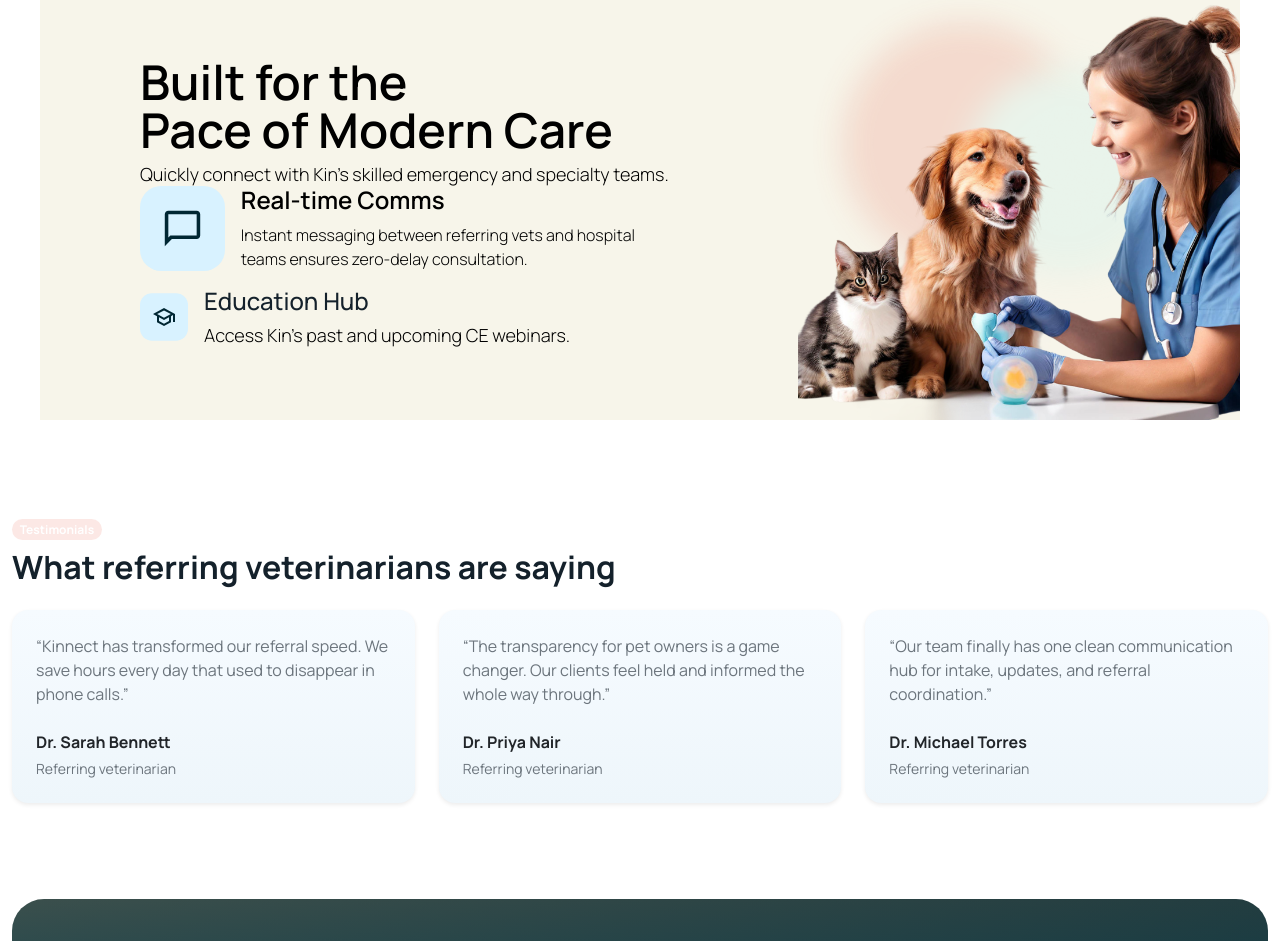
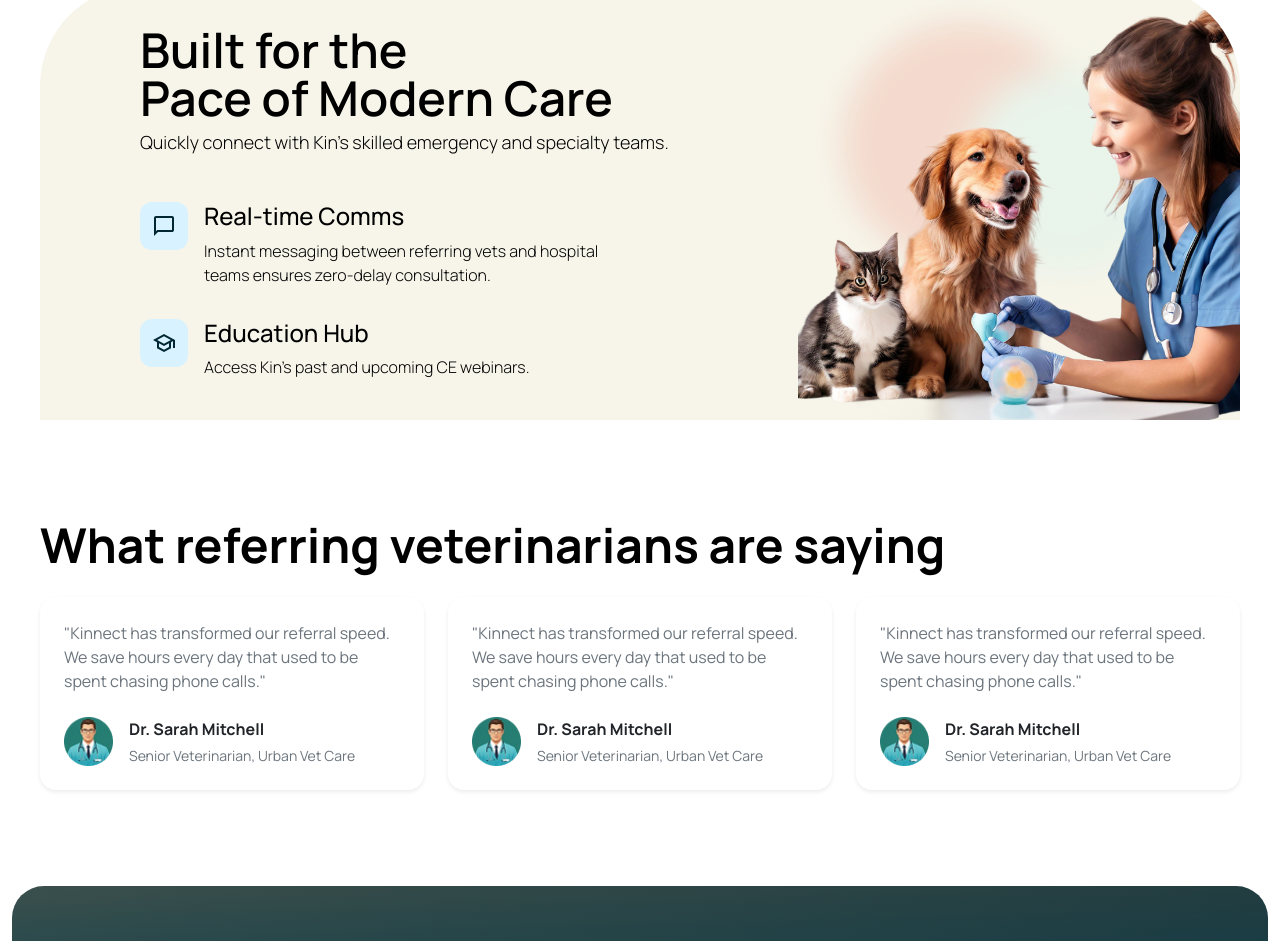
Before and after one commit to vijay7141/kinnet, a Next.js app: page / in a window 1280 px wide. Shown: the part 2355-3296 px from the top of the page. Built offline with nearby package versions, Linux system fonts and the light colour scheme.

Commit message:
home page

```diff
--- a/app/(static)/page.tsx
+++ b/app/(static)/page.tsx
@@ -1,22 +1,4 @@
 import Link from "next/link";
-
-const testimonials = [
-  {
-    quote:
-      "Kinnect has transformed our referral speed. We save hours every day that used to disappear in phone calls.",
-    author: "Dr. Sarah Bennett",
-  },
-  {
-    quote:
-      "The transparency for pet owners is a game changer. Our clients feel held and informed the whole way through.",
-    author: "Dr. Priya Nair",
-  },
-  {
-    quote:
-      "Our team finally has one clean communication hub for intake, updates, and referral coordination.",
-    author: "Dr. Michael Torres",
-  },
-];
 
 export default function HomePage() {
   return (
@@ -124,16 +106,16 @@ export default function HomePage() {
                 <p>Quickly connect with Kin's skilled emergency and specialty teams.</p>
 
                 <div className="d-grid gap-3">
-                    <div className="d-flex align-items-top gap-3">
+                    <div className="d-flex align-items-start gap-3 mt-5">
                         <img src="icn/real-time.svg" alt="Real-time Comms" />
                         <div className="care-bx">
                         <h4>Real-time Comms</h4>
                           <p className="mb-0">Instant messaging between referring vets and hospital <br />teams ensures zero-delay consultation.</p>
                         </div>
                     </div>
-                    <div className="d-flex align-items-top gap-3">
+                    <div className="d-flex align-items-start gap-3 mt-3">
                         <img src="icn/edu-hub.svg" alt="Real-time Comms" />
-                        <div>
+                        <div className="care-bx">
                         <h4>Education Hub</h4>
                           <p className="mb-0 ">Access Kin's past and upcoming CE webinars.</p>
                         </div>
@@ -149,13 +131,10 @@ export default function HomePage() {
         </div>
       </section>
 
-      <section className="py-5">
-        <div className="container-xxl">
+      <section className="testi-mon py-5">
+        <div className="container-fluid">
           <div className="d-flex flex-column flex-lg-row justify-content-between align-items-lg-end gap-3 mb-4">
             <div>
-              <span className="badge rounded-pill kinnect-badge mb-2">
-                Testimonials
-              </span>
               <h2 className="fw-bold mb-0">
                 What referring veterinarians are saying
               </h2>
@@ -163,21 +142,54 @@ export default function HomePage() {
           </div>
 
           <div className="row g-4">
-            {testimonials.map((testimonial) => (
-              <div key={testimonial.author} className="col-md-6 col-xl-4">
+              <div className="col-md-4 col-xl-4">
                 <div className="card h-100 border-0 shadow-sm rounded-4 p-4 kinnect-quote-card">
                   <p className="text-secondary mb-4">
-                    &ldquo;{testimonial.quote}&rdquo;
+                    "Kinnect has transformed our referral speed. We save hours every day that used to be spent chasing phone calls."
                   </p>
-                  <div className="mt-auto">
-                    <p className="fw-bold text-dark mb-1">{testimonial.author}</p>
+                  <div className="mt-auto d-flex gap-3">
+                    <img src="avatar-1.png" alt="Kinnect" className="img-fluid"/>
+                    <div >
+                    <p className="fw-bold text-dark mb-1">Dr. Sarah Mitchell</p>
                     <p className="small text-secondary mb-0">
-                      Referring veterinarian
+                      Senior Veterinarian, Urban Vet Care
                     </p>
+                    </div>
                   </div>
                 </div>
               </div>
-            ))}
+              <div className="col-md-4 col-xl-4">
+                <div className="card h-100 border-0 shadow-sm rounded-4 p-4 kinnect-quote-card">
+                  <p className="text-secondary mb-4">
+                    "Kinnect has transformed our referral speed. We save hours every day that used to be spent chasing phone calls."
+                  </p>
+                  <div className="mt-auto d-flex gap-3">
+                    <img src="avatar-1.png" alt="Kinnect" className="img-fluid"/>
+                    <div >
+                    <p className="fw-bold text-dark mb-1">Dr. Sarah Mitchell</p>
+                    <p className="small text-secondary mb-0">
+                      Senior Veterinarian, Urban Vet Care
+                    </p>
+                    </div>
+                  </div>
+                </div>
+              </div>
+              <div className="col-md-4 col-xl-4">
+                <div className="card h-100 border-0 shadow-sm rounded-4 p-4 kinnect-quote-card">
+                  <p className="text-secondary mb-4">
+                    "Kinnect has transformed our referral speed. We save hours every day that used to be spent chasing phone calls."
+                  </p>
+                  <div className="mt-auto d-flex gap-3">
+                    <img src="avatar-1.png" alt="Kinnect" className="img-fluid"/>
+                    <div >
+                    <p className="fw-bold text-dark mb-1">Dr. Sarah Mitchell</p>
+                    <p className="small text-secondary mb-0">
+                      Senior Veterinarian, Urban Vet Care
+                    </p>
+                    </div>
+                  </div>
+                </div>
+              </div>
           </div>
         </div>
       </section>
--- a/app/(static)/static.css
+++ b/app/(static)/static.css
@@ -149,6 +149,7 @@ header{
 .kinnect-story {
     background:#F7F5EA;
     padding: 0px 0px 0 100px;
+    border-radius:100px 100px 0px 0px ;
 }
 .kinnect-story h2{
     color: #000;
@@ -162,10 +163,12 @@ header{
     font-weight: 300;
     line-height: 24px;
 }
+
 .care-bx h4{
     font-size: 24px;
-    font-weight: 600;
+    font-weight: 500;
     color: #000;
+    margin-bottom: 8px;
 }
 .care-bx p{
     font-size: 16px;
@@ -173,7 +176,14 @@ header{
     color: #000;
     line-height: 24px;
 }
+.testi-mon{
 
+}
+.testi-mon h2{
+    font-size: 48px;
+    font-weight: 600;
+    color: #000;
+}
 
 .kinnect-care-photo {
     min-height: 420px;
@@ -183,7 +193,8 @@ header{
 }
 
 .kinnect-quote-card {
-    background: linear-gradient(180deg, #f6fbff 0%, #eef6fb 100%);
+   border-radius: 24px;
+    background: #E5F6FF;
 }
 
 .kinnect-cta {
```
